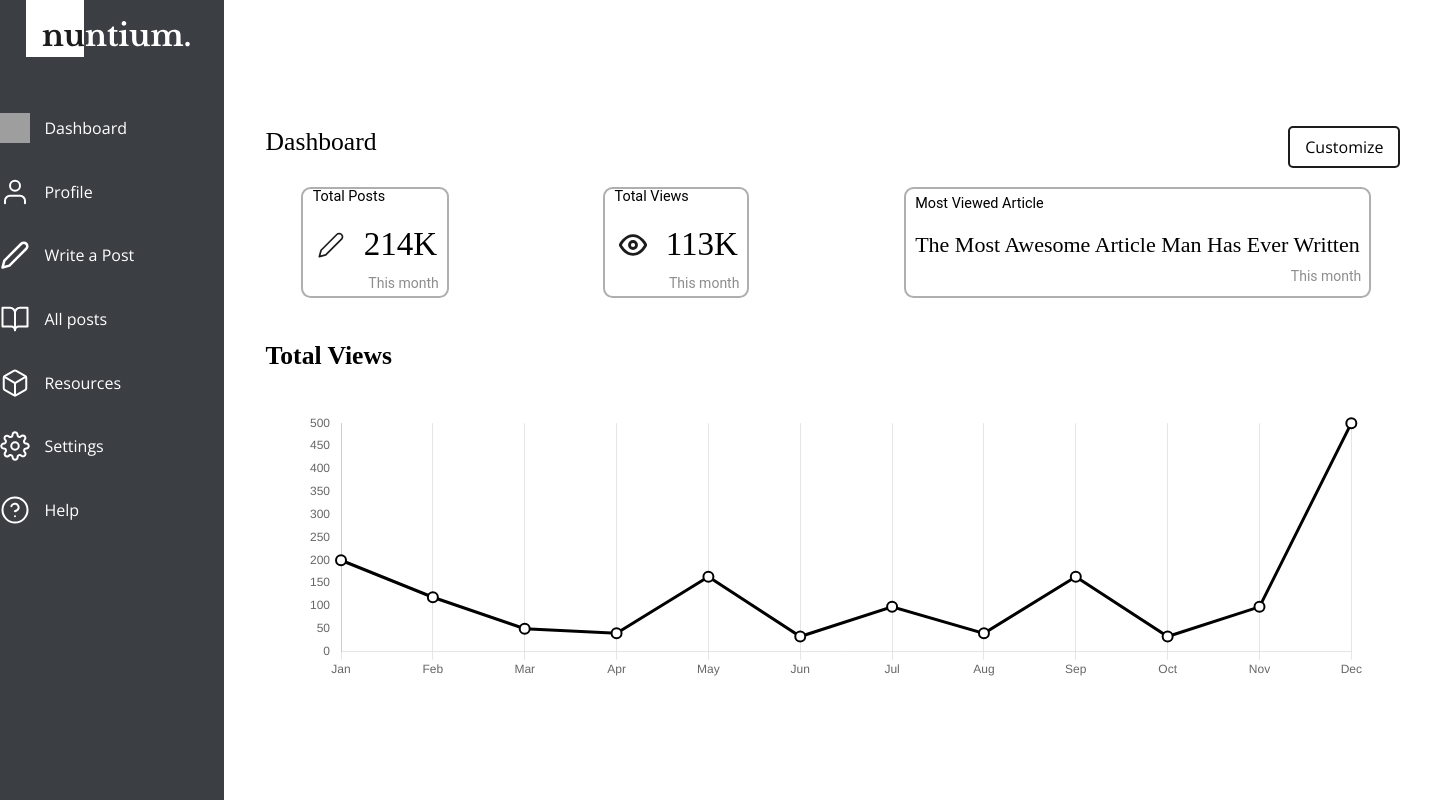
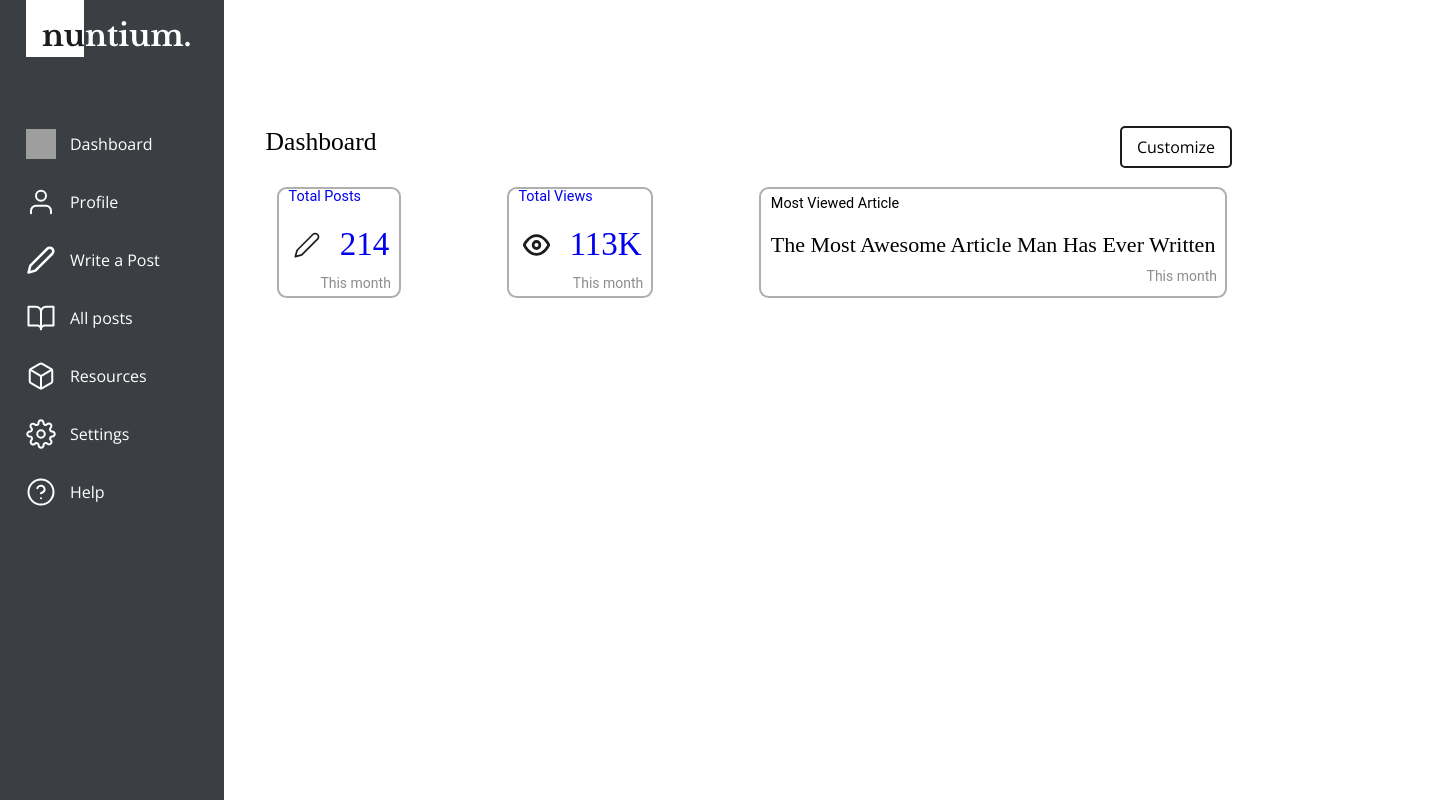
Before and after one commit to FzeroH/nintium_blog, a Vue app: page /dashboard in a window 1280 px wide. Shown: the whole page, 1448 px wide, since content can reach past the window. Built offline with nearby package versions, Linux system fonts and the light colour scheme; grey boxes are pictures that could not be loaded; a web font is replaced by a local one.

Commit message:
Добавил отображение графиков по количеству постов и просмотров

```diff
--- a/src/components/Dashboard.vue
+++ b/src/components/Dashboard.vue
@@ -41,39 +41,55 @@
         <button>Customize</button>
       </div>
       <div class="stat-cards">
-        <stat-cards
-          :card-name="'Total Posts'"
-          :image="'total-posts'"
-          :count="'214K'"/>
-
+        <router-link :to="{
+          name: 'chart',
+          params: {
+            chartName: 'Total Posts',
+            'user-data': dataPosts,
+          },
+          query: { name: 'total-posts' }
+        }">
+          <stat-cards
+            ref="totalPosts"
+            :card-name="'Total Posts'"
+            :image="'total-posts'"
+            :count="'214'"/>
+        </router-link>
+        <router-link :to="{
+          name: 'chart',
+          params: {
+            chartName: 'Total Views',
+            'user-data': dataViews,
+          },
+          query: { name: 'total-views' }
+        }">
         <stat-cards
           :card-name="'Total Views'"
           :image="'total-views'"
           :count="'113K'"/>
-
+        </router-link>
         <stat-cards
           :card-name="'Most Viewed Article'"
           :count="'The Most Awesome Article Man Has Ever Written'"/>
       </div>
-      <Chart :chartName="'Total Views'" :user-data="data"/>
+      <router-view />
     </div>
   </div>
 </template>
 
 <script>
 import StatCards from '@/components/dashboard/StatCards.vue';
-import Chart from '@/components/dashboard/Chart.vue';
 
 export default {
   // eslint-disable-next-line vue/multi-word-component-names
   name: 'Dashboard',
-  components: { StatCards, Chart },
+  components: { StatCards },
   data() {
     return {
-      data: [200, 119, 50, 40, 164, 33, 98, 40, 164, 33, 98, 500],
+      dataPosts: [200, 119, 50, 40, 164, 33, 98, 40, 164, 33, 98, 500],
+      dataViews: [100, 20, 90, 112, 666, 76, 29, 34, 55, 58, 12, 700],
     };
   },
-
 };
 </script>
 
@@ -99,13 +115,14 @@ export default {
         li {
           display: flex;
           align-items: center;
+          padding: 1rem 4.2rem 0.75rem 1.6rem;
 
           &:first-child {
             margin-top: 3.2rem;
           }
 
-          &:not(:first-child) {
-            margin-top: 2.1rem;
+          &:nth-child(3) {
+            padding-right: 3.9rem;
           }
 
           &:hover {
--- a/src/components/dashboard/Chart.vue
+++ b/src/components/dashboard/Chart.vue
@@ -4,8 +4,7 @@
     <LineChartGenerator
       :chart-options="chartOptions"
       :chart-data="chartData"
-      :width="width"
-      :height="height"/>
+      ref="line"/>
   </div>
 </template>
 
@@ -44,16 +43,8 @@ export default {
       default: '',
     },
     userData: {
-      type: Array,
-      default: () => [],
-    },
-    width: {
-      type: Number,
-      default: 1058,
-    },
-    height: {
-      type: Number,
-      default: 267,
+      type: Object,
+      default: null,
     },
   },
   data() {
@@ -75,7 +66,7 @@ export default {
         ],
         datasets: [
           {
-            label: 'TotalViews',
+            label: this.$props.chartName,
             backgroundColor: '#000000',
             borderColor: '#000000',
             pointBorderColor: 'black',
@@ -88,7 +79,7 @@ export default {
         ],
       },
       chartOptions: {
-        responsive: false,
+        responsive: true,
         maintainAspectRatio: false,
         plugins: {
           legend: {
@@ -105,13 +96,21 @@ export default {
       },
     };
   },
+
+  watch: {
+    userData() {
+      this.chartData.datasets[0].data = this.$props.userData;
+      this.chartData.datasets[0].label = this.$props.chartName;
+      this.$refs.line.updateChart();
+    },
+  },
 };
 </script>
 
 <style lang="scss" scoped>
 div {
   margin: 2.6rem;
-  //width: 66rem;
+  width: 66rem;
   height: 16.7rem;
 
   h2 {
```
